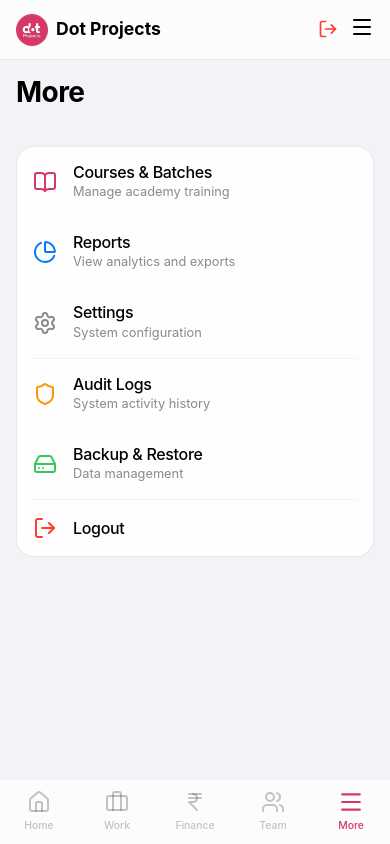
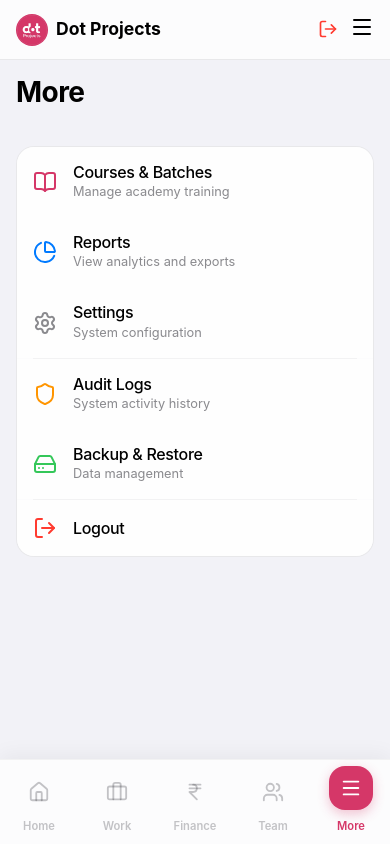
Before and after one commit to Shameelmya/DotManagement, a React (Vite) app: page /more in a window 390 px wide. Built offline with nearby package versions, Linux system fonts and the light colour scheme; no server answers; sample sign-in values are in the browser's storage.

Commit message:
Added custom staff password auth and fixed mobile nav

```diff
--- a/src/App.tsx
+++ b/src/App.tsx
@@ -13,6 +13,9 @@ import Staff from './pages/Staff';
 import Finance from './pages/Finance';
 import Courses from './pages/Courses';
 import More from './pages/More';
+import Settings from './pages/Settings';
+import AuditLogs from './pages/AuditLogs';
+import BackupRestore from './pages/BackupRestore';
 
 const ProtectedRoute = ({ children }: { children: React.ReactNode }) => {
   const user = useAuthStore((state) => state.user);
@@ -58,6 +61,9 @@ const App = () => {
           <Route path="/finance" element={<Finance />} />
           <Route path="/courses" element={<Courses />} />
           <Route path="/more" element={<More />} />
+          <Route path="/settings" element={<Settings />} />
+          <Route path="/audit" element={<AuditLogs />} />
+          <Route path="/backup" element={<BackupRestore />} />
           {/* Add more routes later */}
         </Route>
       </Routes>
--- a/src/components/layout/MainLayout.css
+++ b/src/components/layout/MainLayout.css
@@ -113,7 +113,7 @@
   display: flex;
   justify-content: space-around;
   align-items: center;
-  height: 65px;
+  height: 85px; /* Increased height */
   background-color: var(--color-surface);
   backdrop-filter: var(--blur-lg);
   -webkit-backdrop-filter: var(--blur-lg);
@@ -124,6 +124,7 @@
   right: 0;
   z-index: 50;
   padding-bottom: env(safe-area-inset-bottom);
+  box-shadow: 0 -4px 20px rgba(0,0,0,0.05);
 }
 
 .mobile-bottom-nav .nav-item {
@@ -132,28 +133,48 @@
   align-items: center;
   justify-content: center;
   color: var(--color-text-light);
-  gap: 2px;
+  gap: 4px;
   flex: 1;
+  text-decoration: none;
+}
+
+.mobile-bottom-nav .icon-wrapper {
+  display: flex;
+  align-items: center;
+  justify-content: center;
+  width: 44px;
+  height: 44px;
+  border-radius: 16px;
+  background-color: transparent;
+  transition: all 0.3s cubic-bezier(0.4, 0, 0.2, 1);
+}
+
+.mobile-bottom-nav .icon {
+  width: 22px;
+  height: 22px;
+  transition: all 0.3s ease;
+  color: var(--color-text-light);
 }
 
 .mobile-bottom-nav .nav-item span {
-  font-size: 0.65rem;
-  font-weight: 500;
+  font-size: 0.7rem;
+  font-weight: 600;
+  transition: color 0.3s ease;
 }
 
-.mobile-bottom-nav .icon {
-  width: 24px;
-  height: 24px;
-  margin-bottom: 2px;
-  transition: transform var(--transition-fast);
-}
-
-.mobile-bottom-nav .nav-item.active {
-  color: var(--color-primary);
+/* Active State Design */
+.mobile-bottom-nav .nav-item.active .icon-wrapper {
+  background-color: var(--color-primary);
+  transform: translateY(-4px);
+  box-shadow: 0 4px 12px rgba(213, 55, 104, 0.3);
 }
 
 .mobile-bottom-nav .nav-item.active .icon {
-  transform: scale(1.1);
+  color: #ffffff; /* White icon when active */
+}
+
+.mobile-bottom-nav .nav-item.active span {
+  color: var(--color-primary);
 }
 
 /* --- Responsive Breakpoints --- */
--- a/src/components/layout/MainLayout.tsx
+++ b/src/components/layout/MainLayout.tsx
@@ -1,7 +1,7 @@
 import React from 'react';
 import { Outlet, NavLink } from 'react-router-dom';
 import './MainLayout.css';
-import { Home, Briefcase, IndianRupee, Users, Menu, CheckSquare, BookOpen, LogOut } from 'lucide-react';
+import { Home, Briefcase, IndianRupee, Users, Menu, CheckSquare, BookOpen, LogOut, Settings, ShieldAlert, DatabaseBackup } from 'lucide-react';
 import { useAuthStore } from '../../store/useAuthStore';
 
 const MainLayout = () => {
@@ -38,10 +38,13 @@ const MainLayout = () => {
           <NavLink to="/work/tasks" className={({isActive}) => isActive ? "nav-item active" : "nav-item"}><CheckSquare className="icon"/> Tasks</NavLink>
 
           <div className="nav-section-title">TEAM</div>
-          <NavLink to="/team" className={({isActive}) => isActive ? "nav-item active" : "nav-item"}><Users className="icon"/> Staff</NavLink>
+          <NavLink to="/team" className={({isActive}) => isActive ? "nav-item active" : "nav-item"}><Users className="icon"/> Staff & Team</NavLink>
+          <NavLink to="/courses" className={({isActive}) => isActive ? "nav-item active" : "nav-item"}><BookOpen className="icon"/> Courses</NavLink>
 
-          <div className="nav-section-title">COURSES</div>
-          <NavLink to="/courses" className={({isActive}) => isActive ? "nav-item active" : "nav-item"}><BookOpen className="icon"/> Courses</NavLink>
+          <div className="nav-section-title">SYSTEM</div>
+          <NavLink to="/settings" className={({isActive}) => isActive ? "nav-item active" : "nav-item"}><Settings className="icon"/> Settings</NavLink>
+          <NavLink to="/audit" className={({isActive}) => isActive ? "nav-item active" : "nav-item"}><ShieldAlert className="icon"/> Audit Logs</NavLink>
+          <NavLink to="/backup" className={({isActive}) => isActive ? "nav-item active" : "nav-item"}><DatabaseBackup className="icon"/> Backup & Restore</NavLink>
 
           <div className="nav-section-title">FINANCE</div>
           <NavLink to="/finance" className={({isActive}) => isActive ? "nav-item active" : "nav-item"}><IndianRupee className="icon"/> Overview</NavLink>
@@ -65,23 +68,23 @@ const MainLayout = () => {
       {/* Mobile Bottom Navigation */}
       <nav className="mobile-bottom-nav">
         <NavLink to="/dashboard" className={({isActive}) => isActive ? "nav-item active" : "nav-item"}>
-          <Home className="icon" />
+          <div className="icon-wrapper"><Home className="icon" /></div>
           <span>Home</span>
         </NavLink>
         <NavLink to="/work/projects" className={({isActive}) => isActive ? "nav-item active" : "nav-item"}>
-          <Briefcase className="icon" />
+          <div className="icon-wrapper"><Briefcase className="icon" /></div>
           <span>Work</span>
         </NavLink>
         <NavLink to="/finance" className={({isActive}) => isActive ? "nav-item active" : "nav-item"}>
-          <IndianRupee className="icon" />
+          <div className="icon-wrapper"><IndianRupee className="icon" /></div>
           <span>Finance</span>
         </NavLink>
         <NavLink to="/team" className={({isActive}) => isActive ? "nav-item active" : "nav-item"}>
-          <Users className="icon" />
+          <div className="icon-wrapper"><Users className="icon" /></div>
           <span>Team</span>
         </NavLink>
         <NavLink to="/more" className={({isActive}) => isActive ? "nav-item active" : "nav-item"}>
-          <Menu className="icon" />
+          <div className="icon-wrapper"><Menu className="icon" /></div>
           <span>More</span>
         </NavLink>
       </nav>
--- a/src/pages/Staff.tsx
+++ b/src/pages/Staff.tsx
@@ -23,7 +23,8 @@ const Staff = () => {
     phone: '',
     designation: '',
     role: 'STAFF',
-    status: 'ACTIVE'
+    status: 'ACTIVE',
+    password: ''
   });
 
   useEffect(() => {
@@ -43,11 +44,12 @@ const Staff = () => {
         phone: staff.phone || '',
         designation: staff.designation || '',
         role: staff.role || 'STAFF',
-        status: staff.status || 'ACTIVE'
+        status: staff.status || 'ACTIVE',
+        password: staff.password || ''
       });
     } else {
       setEditingId(null);
-      setFormData({ name: '', email: '', phone: '', designation: '', role: 'STAFF', status: 'ACTIVE' });
+      setFormData({ name: '', email: '', phone: '', designation: '', role: 'STAFF', status: 'ACTIVE', password: '' });
     }
     setIsFormOpen(true);
   };
@@ -174,8 +176,12 @@ const Staff = () => {
           <input type="text" value={formData.name} onChange={e => setFormData({...formData, name: e.target.value})} placeholder="e.g. Sarah Smith" />
         </div>
         <div className="modal-form-group">
-          <label>Email Address</label>
+          <label>Email Address / Username</label>
           <input type="email" value={formData.email} onChange={e => setFormData({...formData, email: e.target.value})} placeholder="e.g. sarah@dotprojects.com" />
+        </div>
+        <div className="modal-form-group">
+          <label>Login Password</label>
+          <input type="text" value={formData.password} onChange={e => setFormData({...formData, password: e.target.value})} placeholder="Set a password for this user" />
         </div>
         <div className="modal-form-group">
           <label>Phone Number</label>
--- a/src/store/useAuthStore.ts
+++ b/src/store/useAuthStore.ts
@@ -4,20 +4,22 @@ import { app } from '../services/firebase';
 
 interface AuthState {
   user: any | null;
+  profile: any | null;
   loading: boolean;
-  setUser: (user: any | null) => void;
+  setUser: (user: any | null, profile?: any | null) => void;
   setLoading: (loading: boolean) => void;
   logout: () => Promise<void>;
 }
 
 export const useAuthStore = create<AuthState>((set) => ({
   user: null,
+  profile: null,
   loading: true,
-  setUser: (user) => set({ user }),
+  setUser: (user, profile = null) => set({ user, profile: profile || user }),
   setLoading: (loading) => set({ loading }),
   logout: async () => {
     const auth = getAuth(app);
     await signOut(auth);
-    set({ user: null });
+    set({ user: null, profile: null });
   },
 }));
```
Also changed, not shown: src/pages/Login.tsx (+40 -11 lines), 1 other file (tests, documents, lock files or other folders).
